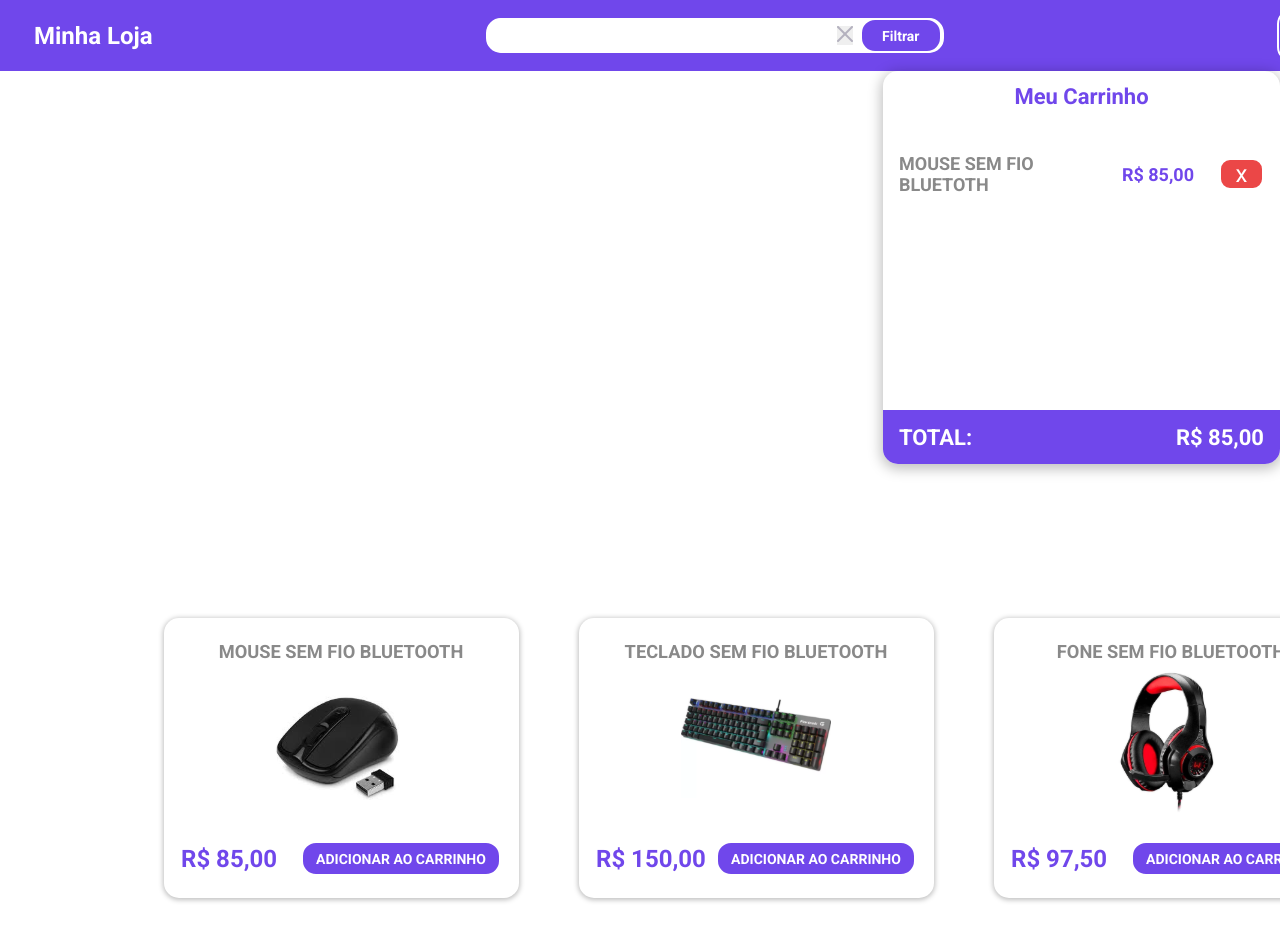
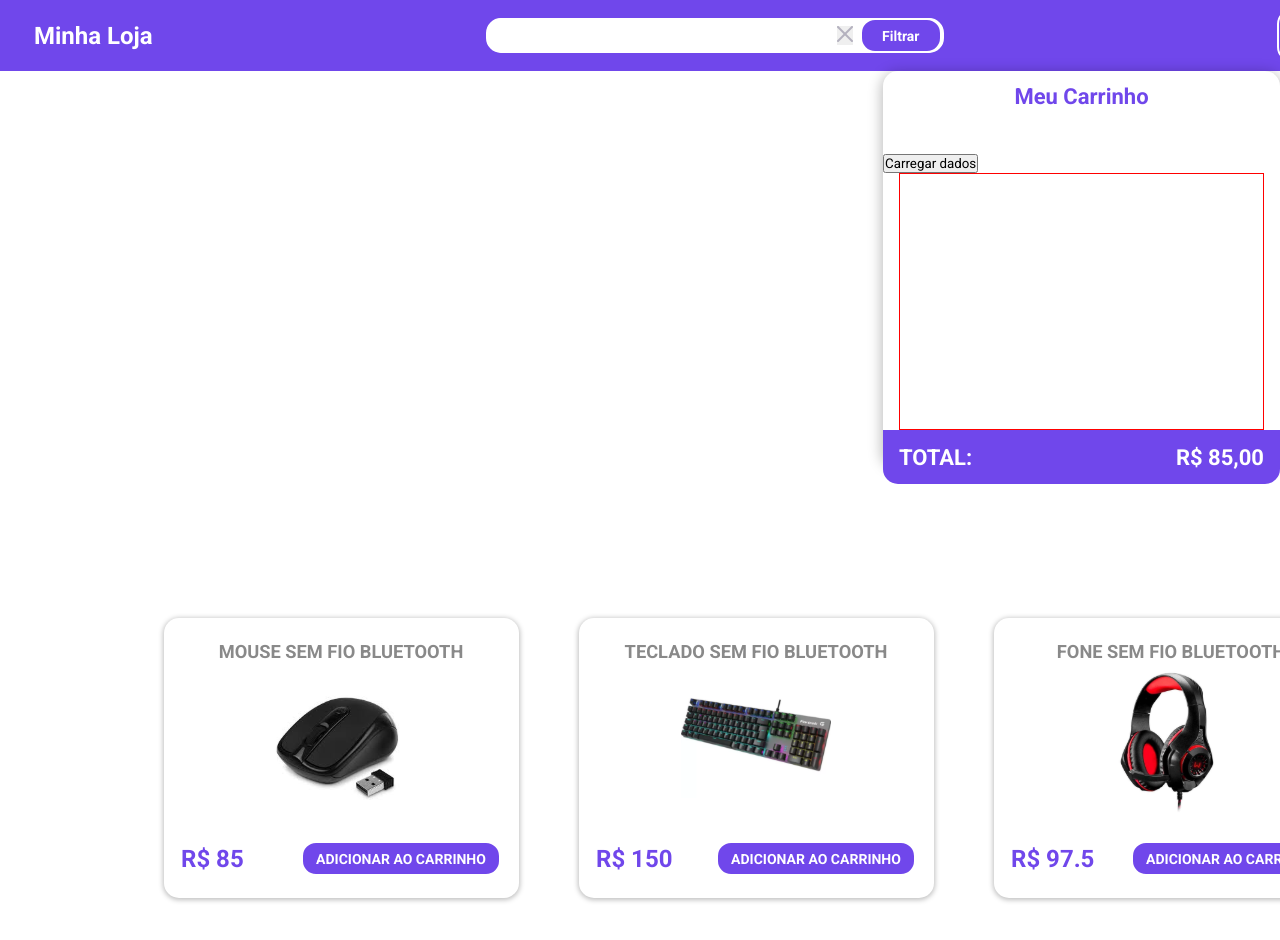
Before and after one commit to rafelradan/minhaloja, a React (Create React App) app: page / in a window 1280 px wide. Shown: the top 940 px of the page. Built offline with nearby package versions, Linux system fonts and the light colour scheme.

Commit message:
Added some js to set and read data from ls

```diff
--- a/src/App.js
+++ b/src/App.js
@@ -1,3 +1,5 @@
+import { useState } from 'react'
+
 import './globalStyle.scss'
 
 import MyCart from './componets/modalCart/MyCart'
@@ -14,21 +16,39 @@ function App() {
       id: '01',
       objTitle: 'MOUSE SEM FIO BLUETOOTH',
       objImg: ImgMouse,
-      objValue: 'R$ 85,00'
+      objValue: 85.0
     },
     {
       id: '02',
       objTitle: 'TECLADO SEM FIO BLUETOOTH',
       objImg: ImgKeyboard,
-      objValue: 'R$ 150,00'
+      objValue: 150.0
     },
     {
       id: '03',
       objTitle: 'FONE SEM FIO BLUETOOTH',
       objImg: ImgHeadset,
-      objValue: 'R$ 97,50'
+      objValue: 97.5
     }
   ]
+
+  const [product, setProduct] = useState()
+  //const [vtotal, setVtotal] = useState(0)
+
+  function addProductInCart(id, title, value) {
+    const productsFromData = {
+      idProduct: id,
+      titleProduct: title,
+      valueProduct: value
+    }
+
+    const myList = localStorage.getItem('storageProducts')
+    const savedProducts = JSON.parse(myList) || []
+
+    savedProducts.push(productsFromData)
+    localStorage.setItem('storageProducts', JSON.stringify(savedProducts))
+    console.log('Prosuto adcionado com sucesso!')
+  }
 
   return (
     <div className="App">
@@ -74,8 +94,19 @@ function App() {
                 </div>
 
                 <div className="bottom-card">
-                  <span>{indProduct.objValue}</span>
-                  <button className="btn-card">ADICIONAR AO CARRINHO</button>
+                  <span>R$ {indProduct.objValue}</span>
+                  <button
+                    className="btn-card"
+                    onClick={() =>
+                      addProductInCart(
+                        indProduct.id,
+                        indProduct.objTitle,
+                        indProduct.objValue
+                      )
+                    }
+                  >
+                    ADICIONAR AO CARRINHO
+                  </button>
                 </div>
               </div>
             )
--- a/src/componets/modalCart/MyCart.js
+++ b/src/componets/modalCart/MyCart.js
@@ -3,15 +3,31 @@ import React from 'react'
 import './style.scss'
 
 export default function MyCart() {
+  const readProducts = localStorage.getItem('storageProducts')
+  const result = JSON.parse(readProducts) || []
+
   return (
     <div className="modal-cart">
       <h4 className="title-cart">Meu Carrinho</h4>
+      <button>Carregar dados</button>
 
       <div className="products-in-cart">
-        <div className="prod">
-          <span className="prod-name">MOUSE SEM FIO BLUETOTH</span>
-          <span className="prod-value">R$ 85,00</span>
-          <button className="prod-btn-remove">x</button>
+        <div className="content">
+          {result.map(productData => {
+            return (
+              <section className="prod">
+                <span key={productData.idProduct} className="prod-name">
+                  {productData.titleProduct}
+                </span>
+
+                <span className="prod-value">
+                  R$ {productData.valueProduct}
+                </span>
+
+                <button className="prod-btn-remove">x</button>
+              </section>
+            )
+          })}
         </div>
       </div>
 
--- a/src/componets/modalCart/style.scss
+++ b/src/componets/modalCart/style.scss
@@ -25,11 +25,14 @@
     margin-right: 16px;
 
     height: 257px;
+    border: solid 1px red;
 
     .prod {
       display: flex;
       justify-content: space-between;
       align-items: center;
+
+      margin-bottom: 5px;
     }
 
     .prod-name {
```
